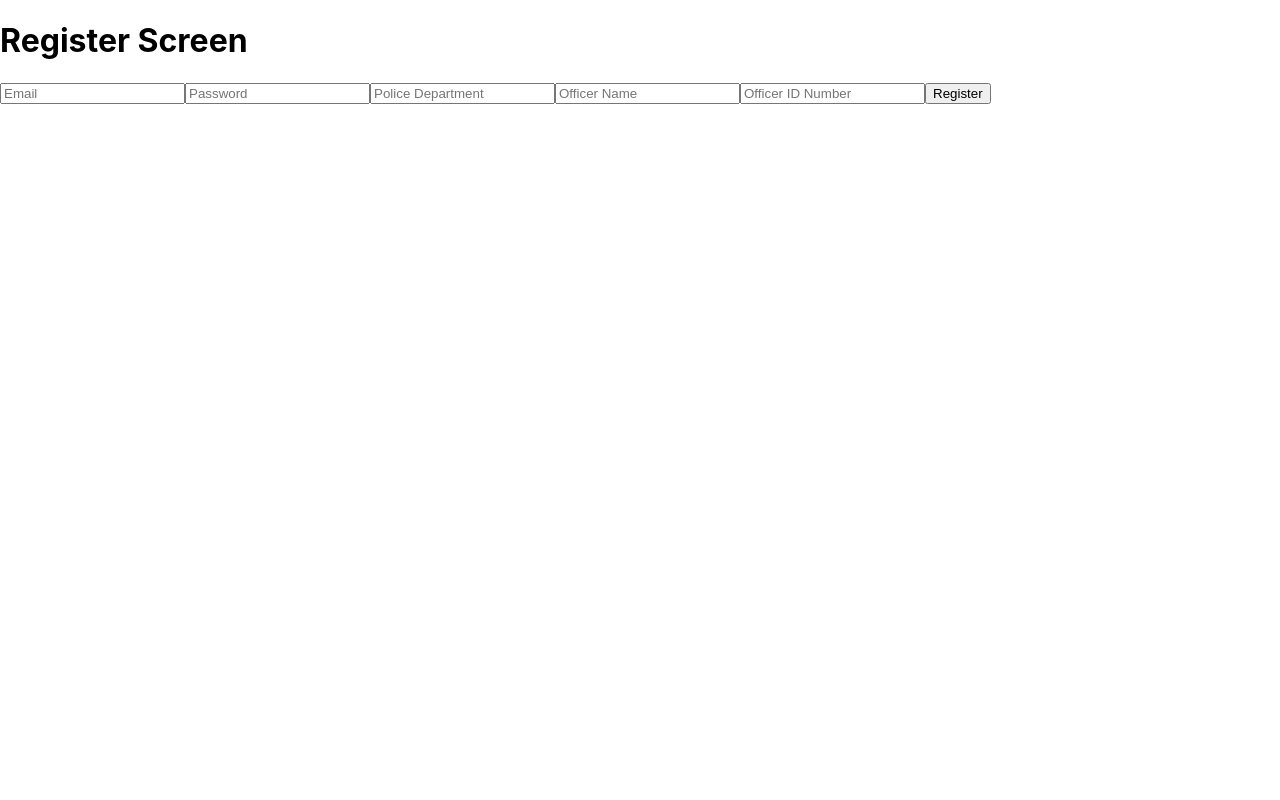
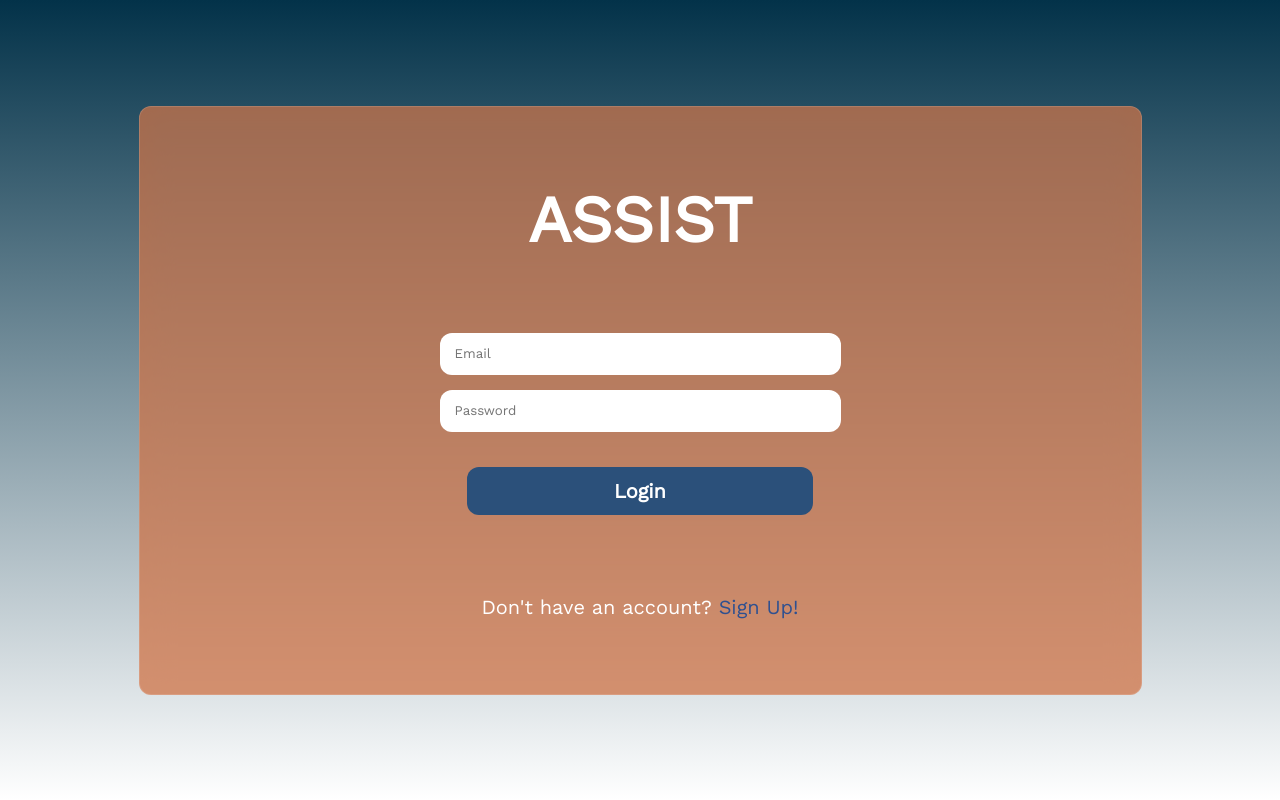
Before and after one commit to CreeperPlanet26/codetivate-hackaton-12-21, a React (Create React App) app: page / in a window 1280 px wide. Built offline with nearby package versions, Linux system fonts and the light colour scheme.

Commit message:
Finished auth

```diff
--- a/package.json
+++ b/package.json
@@ -10,7 +10,7 @@
     "@types/node": "^16.7.13",
     "@types/react": "^17.0.20",
     "@types/react-dom": "^17.0.9",
-    "firebase": "8.2.5",
+    "firebase": "8.6.8",
     "react": "^17.0.2",
     "react-dom": "^17.0.2",
     "react-scripts": "5.0.0",
--- a/public/index.html
+++ b/public/index.html
@@ -24,7 +24,7 @@
       work correctly both with client-side routing and a non-root public URL.
       Learn how to configure a non-root public URL by running `npm run build`.
     -->
-    <title>React App</title>
+    <title>ASSIST</title>
   </head>
   <body>
     <noscript>You need to enable JavaScript to run this app.</noscript>
--- /dev/null
+++ b/src/Auth/LoginScreen.css
@@ -0,0 +1,75 @@
+@import url("https://fonts.googleapis.com/css2?family=Work+Sans&display=swap");
+
+.Login {
+  background: linear-gradient(#033249, #ffffff);
+  height: 100vh;
+  display: flex;
+  align-items: center;
+  justify-content: center;
+}
+
+.loginGlassContainer {
+  backdrop-filter: blur(16px) saturate(180%);
+  -webkit-backdrop-filter: blur(16px) saturate(180%);
+  background-color: rgba(208, 115, 70, 0.75);
+  border-radius: 12px;
+  border: 1px solid rgba(255, 255, 255, 0.125);
+  display: flex;
+  align-items: center;
+  justify-content: center;
+  flex-direction: column;
+  padding: 75px 300px;
+}
+
+.loginGlassContainer > h2 {
+  font-size: 65px;
+  color: #fff;
+  text-align: center;
+  margin-bottom: 75px;
+  font-family: "Work Sans", sans-serif;
+}
+
+.loginInput {
+  background-color: #fff;
+  height: 5vh;
+  width: 30vw;
+  border-radius: 12px;
+  display: flex;
+  align-items: center;
+  padding-left: 15px;
+  margin-bottom: 15px;
+  outline: none;
+  border: none;
+  font-family: "Work Sans", sans-serif;
+}
+
+.loginButton {
+  margin-left: auto;
+  margin-right: auto;
+  width: 27vw;
+  height: 6vh;
+  border-radius: 12px;
+  color: white;
+  border: none;
+  background-color: #2b507a;
+  margin-top: 20px;
+  cursor: pointer;
+  margin-bottom: 80px;
+}
+.loginButton > p {
+  font-weight: 600;
+  font-size: 20px;
+  font-family: "Work Sans", sans-serif;
+}
+
+.loginQuestion {
+  color: #fff;
+  font-size: 20px;
+  font-family: "Work Sans", sans-serif;
+}
+
+.loginRedirect {
+  color: #2e5090;
+  cursor: pointer;
+  font-family: "Work Sans", sans-serif;
+}
--- a/src/Auth/LoginScreen.tsx
+++ b/src/Auth/LoginScreen.tsx
@@ -1,26 +1,44 @@
 import React from "react";
-import auth from "../firebase";
+import { auth } from "../firebase";
+import "./LoginScreen.css";
 
 function LoginScreen() {
   const emailRef = React.useRef(null);
   const passwordRef = React.useRef(null);
 
-  // const signIn = (e) => {
-  //   e.preventDefault();
-  //   auth
-  //     .signInWithEmailAndPassword(
-  //       emailRef.current.value,
-  //       passwordRef.current.value
-  //     )
-  //     .catch((e) => alert(e.message));
-  // };
+  const signIn = (e) => {
+    e.preventDefault();
+    auth
+      .signInWithEmailAndPassword(
+        emailRef.current.value,
+        passwordRef.current.value
+      )
+      .catch((e) => alert(e.message));
+  };
 
   return (
-    <div>
-      <h1>Login Screen</h1>
-      <input ref={emailRef} type="email" placeholder="Email" />
-      <input ref={passwordRef} type="password" placeholder="password" />
-      <button>Login</button>
+    <div className="Login">
+      <div className="loginGlassContainer">
+        <h2>ASSIST</h2>
+        <input
+          className="loginInput"
+          type="email"
+          placeholder="Email"
+          ref={emailRef}
+        />
+        <input
+          className="loginInput"
+          type="password"
+          placeholder="Password"
+          ref={passwordRef}
+        />
+        <button className="loginButton" onClick={signIn}>
+          <p>Login</p>
+        </button>
+        <p className="loginQuestion">
+          Don't have an account? <span className="loginRedirect">Sign Up!</span>
+        </p>
+      </div>
     </div>
   );
 }
--- a/src/Auth/RegisterScreen.tsx
+++ /dev/null
@@ -1,31 +0,0 @@
-import React from "react";
-import auth from "../firebase";
-
-const RegisterScreen = () => {
-  const emailRef = React.useRef(null);
-  const passwordRef = React.useRef(null);
-  const policeDeptRef = React.useRef(null);
-  const officerName = React.useRef(null);
-  const officerID = React.useRef(null);
-
-  const register = () => {
-    auth?.createUserWithEmailAndPassword(
-      emailRef?.current.value,
-      passwordRef?.current.value
-    );
-  };
-
-  return (
-    <div>
-      <h1>Register Screen</h1>
-      <input ref={emailRef} type="email" placeholder="Email" />
-      <input ref={passwordRef} type="password" placeholder="Password" />
-      <input ref={policeDeptRef} type="text" placeholder="Police Department" />
-      <input ref={officerName} type="text" placeholder="Officer Name" />
-      <input ref={officerID} type="text" placeholder="Officer ID Number" />
-      <button>Register</button>
-    </div>
-  );
-};
-
-export default RegisterScreen;
--- a/src/firebase.tsx
+++ b/src/firebase.tsx
@@ -9,9 +9,10 @@ const firebaseConfig = {
   appId: "1:737556488682:web:588399924c59b18b00d293",
 };
 
-const firebaseApp = firebase.initializeApp(firebaseConfig);
+const firebaseApp = !firebase.apps.length
+  ? firebase.initializeApp(firebaseConfig)
+  : firebase.app();
 const db = firebaseApp.firestore();
-const auth = firebaseApp.auth();
+const auth = firebase.auth();
 
-export { auth };
-export default db;
+export { db, auth };
--- a/src/index.css
+++ b/src/index.css
@@ -1,13 +1,12 @@
+* {
+  margin: 0;
+}
+
 body {
   margin: 0;
-  font-family: -apple-system, BlinkMacSystemFont, 'Segoe UI', 'Roboto', 'Oxygen',
-    'Ubuntu', 'Cantarell', 'Fira Sans', 'Droid Sans', 'Helvetica Neue',
+  font-family: -apple-system, BlinkMacSystemFont, "Segoe UI", "Roboto", "Oxygen",
+    "Ubuntu", "Cantarell", "Fira Sans", "Droid Sans", "Helvetica Neue",
     sans-serif;
   -webkit-font-smoothing: antialiased;
   -moz-osx-font-smoothing: grayscale;
 }
-
-code {
-  font-family: source-code-pro, Menlo, Monaco, Consolas, 'Courier New',
-    monospace;
-}
--- a/src/index.tsx
+++ b/src/index.tsx
@@ -7,7 +7,7 @@ import RegisterScreen from "./Auth/RegisterScreen";
 
 ReactDOM.render(
   <React.StrictMode>
-    <RegisterScreen />
+    <LoginScreen />
   </React.StrictMode>,
   document.getElementById("root")
 );
```
Also changed, not shown: src/Auth/RegisterScreen.css (added, +75 -0 lines), src/Auth/RegisterScreen.jsx (added, +82 -0 lines), 1 other file (tests, documents, lock files or other folders).
